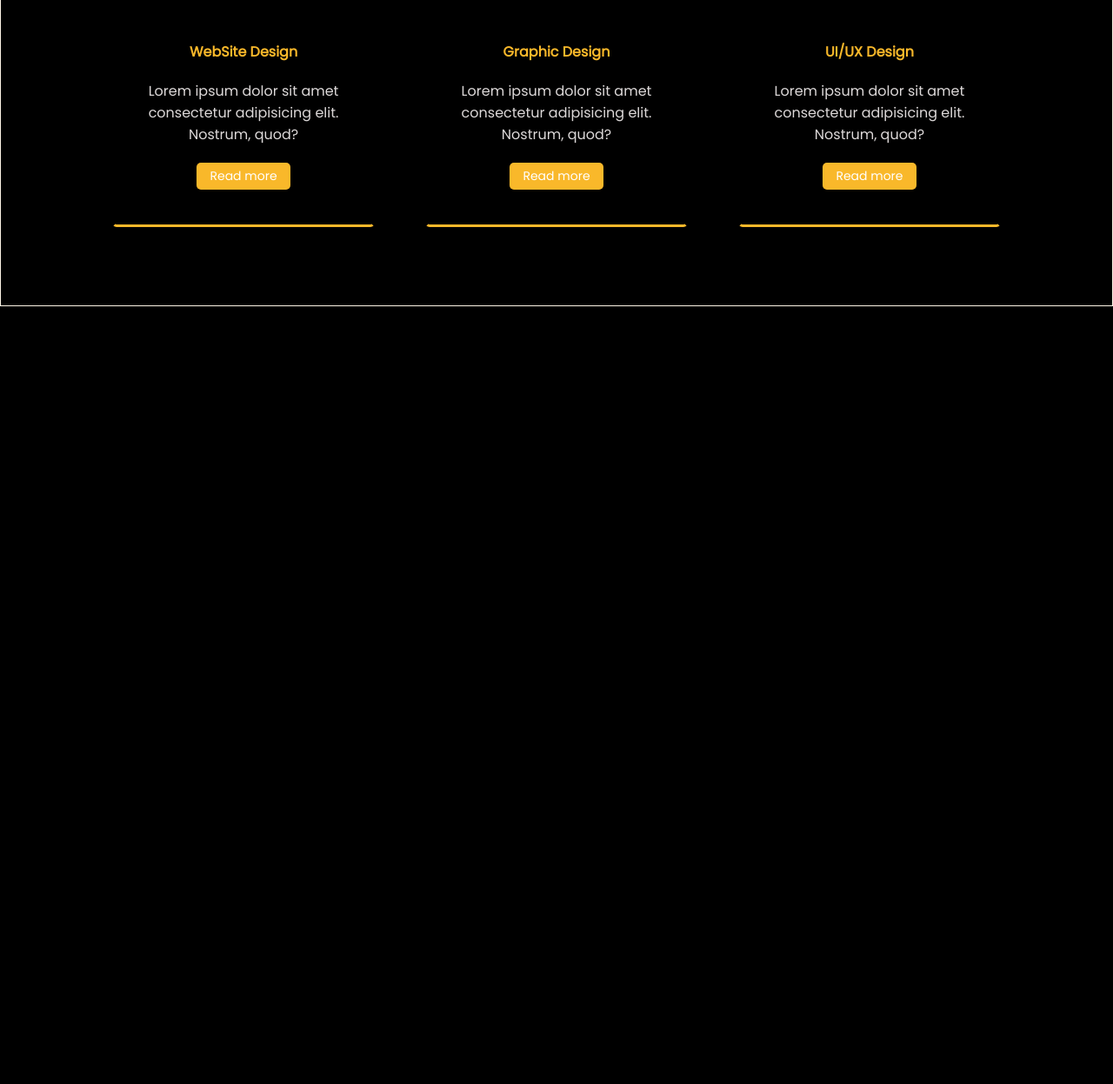
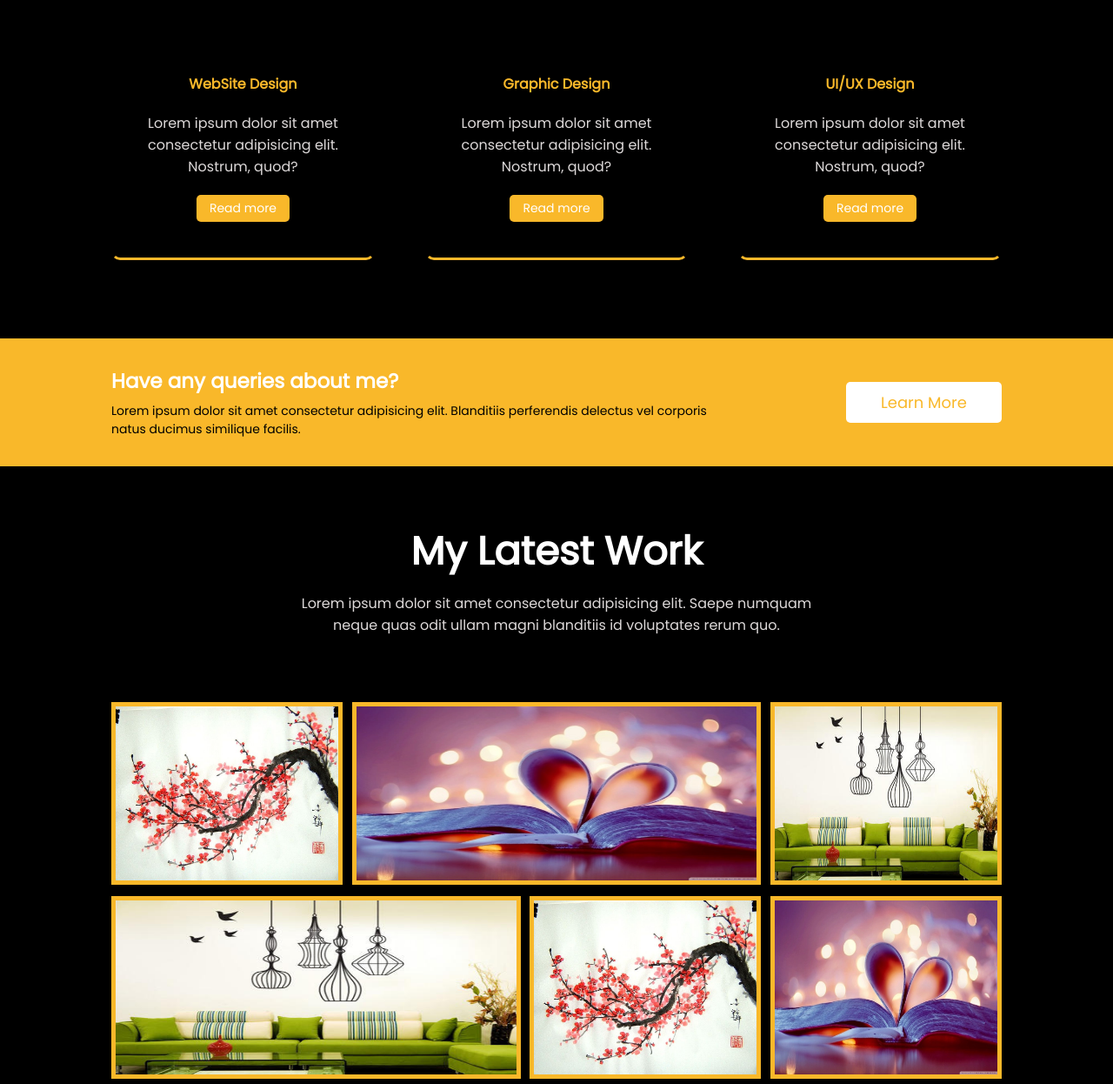
Before and after one commit to hanansumaiya/portfolio-second, a plain HTML site: page index.html in a window 1280 px wide. Shown: the part 1551-2797 px from the top of the page at 87% size. Before the commit the page ends 1903 px from the top, so only its background shows below. Drawn offline with Linux system fonts and the light colour scheme.

Commit message:
work section added

```diff
--- a/index.html
+++ b/index.html
@@ -37,8 +37,10 @@
     </section>
     <!-- ///////////////////////////////////// -->
     <section class="my-services">
-        <h1>My Services</h1>
-        <p id="para">Lorem ipsum dolor sit amet consectetur adipisicing elit. Saepe numquam neque quas odit ullam magni blanditiis id voluptates rerum quo.</p>
+        <div class="top-section">
+            <h1>My Services</h1>
+            <p id="para">Lorem ipsum dolor sit amet consectetur adipisicing elit. Saepe numquam neque quas odit ullam magni blanditiis id voluptates rerum quo.</p>
+        </div>
         <div class="service-area-first">
             <div class="service-item-first">
                 <h4 class="gold">WebSite Design</h4>
@@ -74,6 +76,45 @@
             </div>
         </div>
     </section>
+    <!-- ///////////////////////////////////// -->
+    <section class="query">
+        <div class="query-left">
+            <h3>Have any queries about me?</h3>
+            <p>Lorem ipsum dolor sit amet consectetur adipisicing elit. Blanditiis perferendis delectus vel corporis natus ducimus similique facilis.</p>
+        </div>
+        <div class="query-right">
+            <a href="#">Learn More</a>
+        </div>
+    </section>
+    <!-- ///////////////////////////////////// -->
+    <section class="work">
+        <div class="top-section">
+            <h1>My Latest Work</h1>
+            <p id="para">Lorem ipsum dolor sit amet consectetur adipisicing elit. Saepe numquam neque quas odit ullam magni blanditiis id voluptates rerum quo.</p>
+        </div>
+        <div class="work-area" id="first-call">
+            <div class="work-item-one">
+                <img src="images/2.jpg" alt="">
+            </div>
+            <div class="work-item-two">
+                <img src="images/4.jpg" alt="">
+            </div>
+            <div class="work-item-one">
+                <img src="images/3.jpg" alt="">
+            </div>
+        </div>
+        <div class="work-area">
+            <div class="work-item-two">
+                <img src="images/3.jpg" alt="">
+            </div>
+            <div class="work-item-one">
+                <img src="images/2.jpg" alt="">
+            </div>
+            <div class="work-item-one">
+                <img src="images/4.jpg" alt="">
+            </div>
+        </div>
+    </section>
 
 </body>
 </html>
--- a/style.css
+++ b/style.css
@@ -2,6 +2,9 @@ body {
     margin: 0px;
     background-color: black;
     font-family: 'Poppins', sans-serif;
+    padding: 0px;
+    outline: 0px;
+    box-sizing: border-box;
 }
 
 h1 {
@@ -14,6 +17,12 @@ h2 {
     font-size: 30px;
     margin: 0px;
     color: white;
+}
+
+h3 {
+    color: white;
+    font-size: 23px;
+    margin: 0px;
 }
 
 h4 {
@@ -39,6 +48,11 @@ a {
     border-radius: 5px;
     font-size: 18px;
     display: inline-block;
+}
+
+.top-section {
+    text-align: center;
+    padding: 0% 25%;
 }
 
 /* ////////////////////////////////////// */
@@ -70,7 +84,8 @@ a {
 /* ////////////////////////////////////// */
 .about-me {
     display: flex;
-    padding: 5% 0% 5%;
+    padding: 5% 0% 7%;
+    background-color: rgb(34, 33, 33);
 }
 
 .about-me .about-me-left {
@@ -95,13 +110,9 @@ a {
 /* ////////////////////////////////////// */
 .my-services {
     padding: 5% 0% 7%;
-    border: 1px solid oldlace;
-    text-align: center;
 }
 
-.my-services #para {
-    padding: 0% 25%;
-}
+
 
 .my-services .service-area-first {
     display: flex;
@@ -116,7 +127,7 @@ a {
     border-top: 3px solid transparent;
     border-left: 3px solid transparent;
     border-right: 3px solid transparent;
-    border-radius: 5px;
+    border-radius: 10px;
     padding: 4% 0%;
     text-align: center;
     margin-top: 5%;
@@ -134,3 +145,76 @@ a {
     padding: 5px 15px;
     font-size: 14px;
 }
+
+/* ////////////////////////////////////// */
+.query {
+    padding: 2.5% 0% 2.5%;
+    display: flex;
+    background-color: #F9B82A;
+    justify-content: center;
+    align-items: center;
+}
+
+.query .query-left {
+    width: 55%;
+}
+
+.query .query-left p {
+    color: black;
+    font-size: 14px;
+    font-weight: 400;
+    margin-top: 1%;
+}
+
+.query .query-right {
+    width: 25%;
+    text-align: end;
+}
+
+.query .query-right a {
+    background-color: white;
+    color: #F9B82A;
+}
+
+/* ////////////////////////////////////// */
+.work {
+    padding: 5% 0% 7%;
+}
+
+#para {
+    margin-top: 2%;
+}
+
+.work .work-area {
+    width: 80%;
+    padding: 1% 0% 0%;
+    display: flex;
+    margin: auto;
+    justify-content: space-between;
+}
+
+#first-call {
+    margin-top: 5%;
+}
+
+.work .work-area .work-item-one {
+    width: 25%;
+    height: 200px;
+    border: 5px solid #F9B82A;
+}
+
+.work .work-area .work-item-one img {
+    width: 100%;
+    height: 100%;
+}
+
+.work .work-area .work-item-two {
+    width: 45%;
+    height: 200px;
+    border: 5px solid #F9B82A;
+}
+
+.work .work-area .work-item-two img {
+    width: 100%;
+    height: 100%;
+}
```
Also changed, not shown: images/1.jpg (added), images/2.jpg (added), images/3.jpg (added), images/4.jpg (added), images/5.jpg (added).
